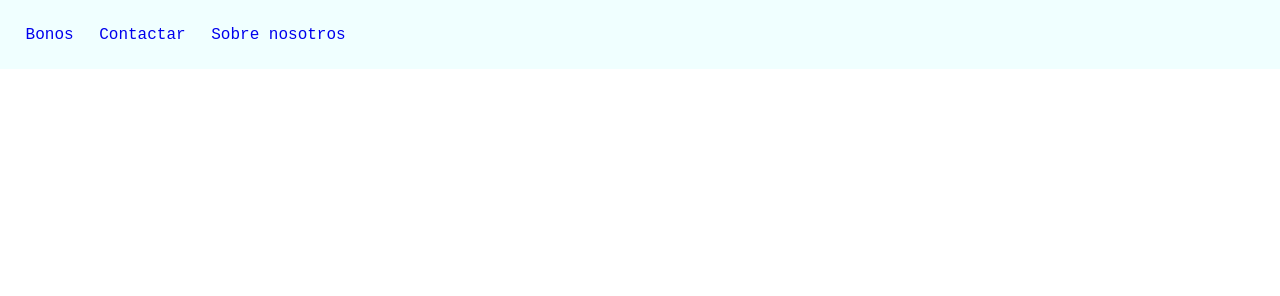
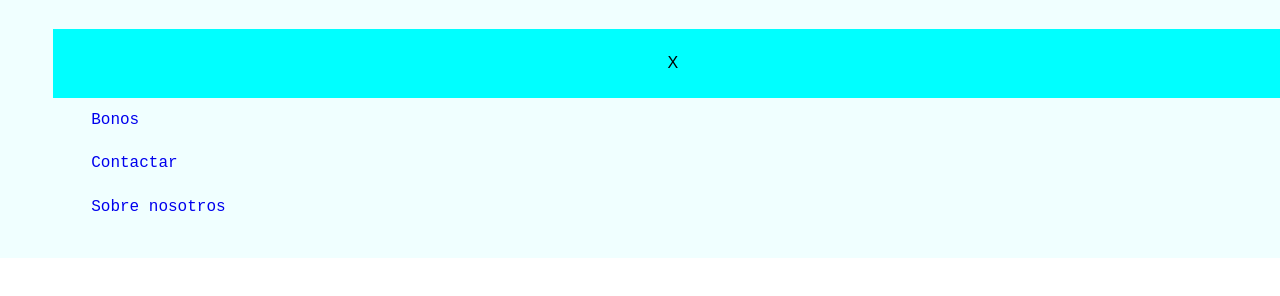
Before and after one commit to eamon0989/englishwitheamon, a plain HTML site: page index.html in a window 1280 px wide. Shown: the top 296 px of the page. Drawn offline with Linux system fonts and the light colour scheme.

Commit message:
added messed up navbar, need to try again tomorrow

```diff
--- a/index.html
+++ b/index.html
@@ -11,6 +11,7 @@
     <body>
         <nav>
             <ul>
+                <button> X </button>
                 <li><a href="#bonos"> Bonos </a></li>
                 <li><a href="#contactar"> Contactar </a></li>
                 <li><a href="#sobre-nosotros"> Sobre nosotros </a></li>
--- a/stylesheet.css
+++ b/stylesheet.css
@@ -1,10 +1,27 @@
 /* ===== NAVBAR ======*/
 
-@media only screen and (max-width: 500px)
+@media only screen and (max-width: 400px) {}
 /* shows elements in a column^*/
 
-ul {
-    flex-direction: column;
+    ul {
+        display: flex;
+        flex-direction: column;
+    }
+    li {
+        margin: 0;
+    }
+    a {
+        display: block;
+    }
+    button {
+        display: block;
+        padding: 2vw;
+        font-size: 2vh;
+        background-color: aqua;
+        border: none;
+        outline: none;
+        cursor: pointer;
+    }
 }
 
 ul {
@@ -17,7 +34,6 @@ li  {
     list-style-type: none;
     margin: 0 2vw;
     font-size: 2vh;
-    margin: 0;
 }
 
 a {
@@ -37,7 +53,11 @@ a:hover {
     background-color: aqua;
 }
 
-
+button {
+    display: block;
+    cursor: pointer
+    align-self: flex-start;
+}
 
 
 
```
